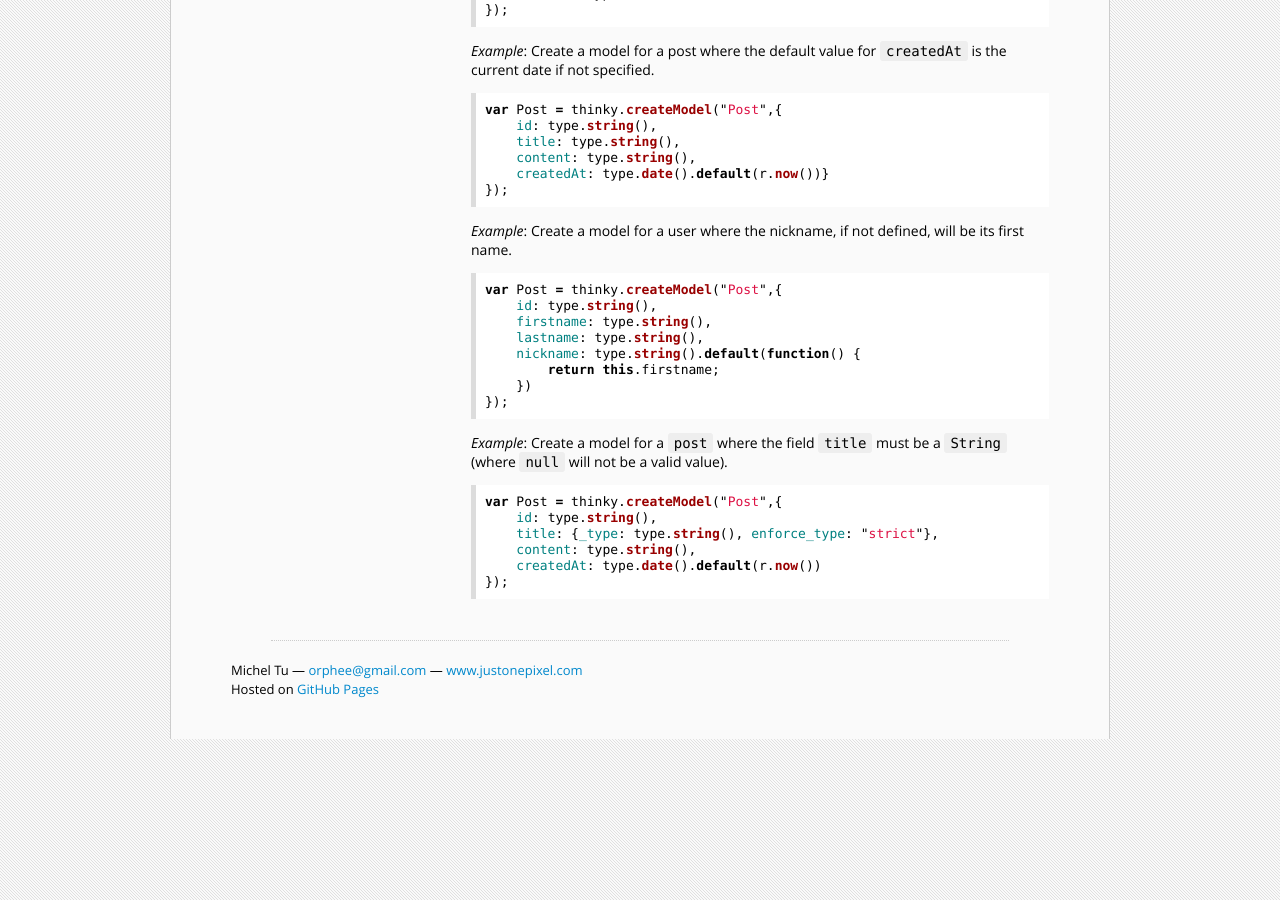
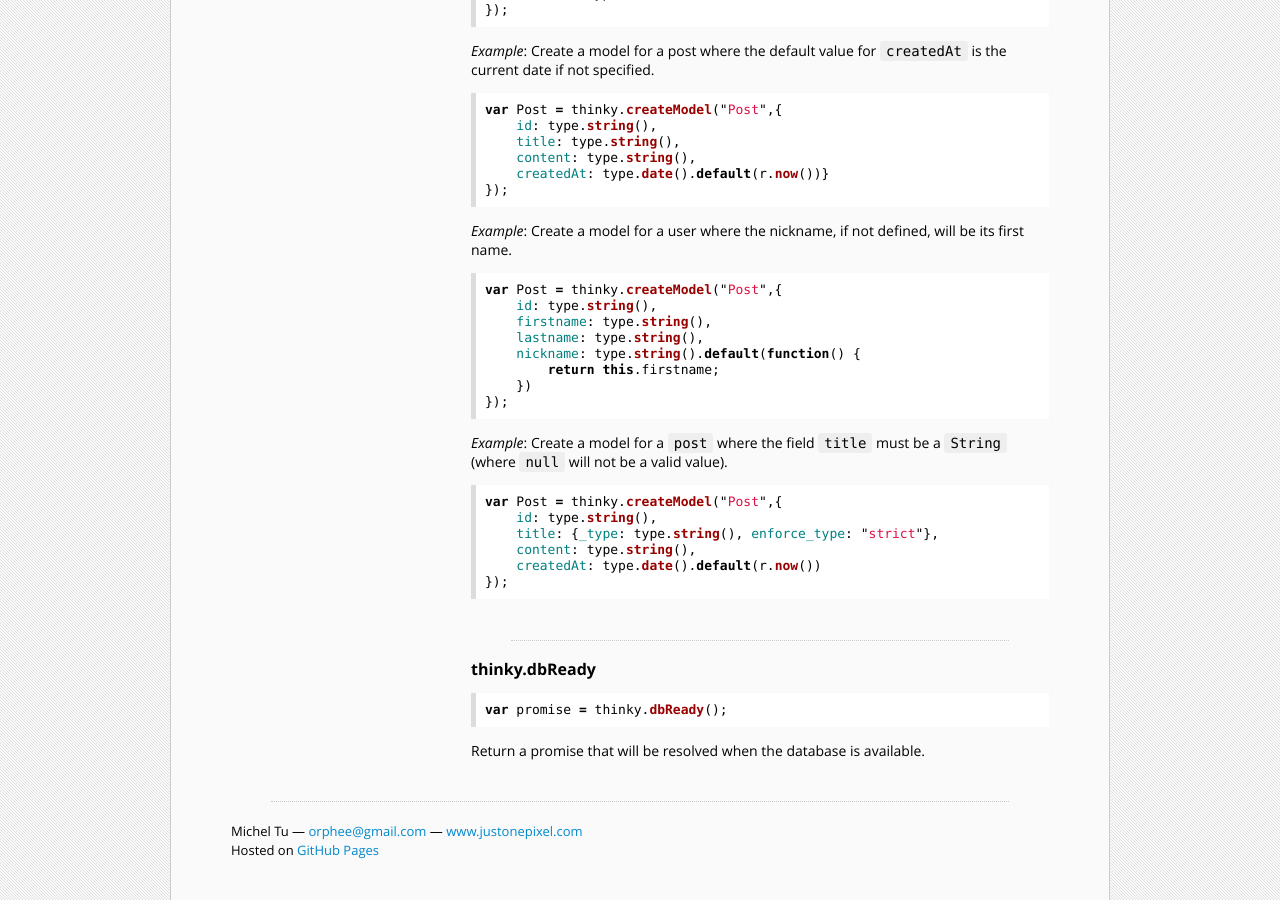
Before and after one commit to neumino/thinky, a Jekyll site: the page built from documentation/api/thinky.md, in a window 1280 px wide and 900 px high, scrolled down 3773 px. Built offline with Jekyll 4.4.1, drawn with Linux system fonts in a browser that asks for light colours.

Commit message:
Add dbReady to the doc

````diff
--- a/_layouts/documentation.html
+++ b/_layouts/documentation.html
@@ -23,6 +23,7 @@ layout: default
             <li>- <a href="/documentation/api/thinky/#errors">Errors</a></li>
             <li>- <a href="/documentation/api/thinky/#query">Query</a></li>
             <li>- <a href="/documentation/api/thinky/#createmodel">createModel</a></li>
+            <li>- <a href="/documentation/api/thinky/#dbReady">dbReady</a></li>
         </ul>
         <ul class="section">
             <li class="title"><a href="/documentation/api/model/">Model</a></li>
--- a/documentation/api/thinky.md
+++ b/documentation/api/thinky.md
@@ -271,3 +271,18 @@ var Post = thinky.createModel("Post",{
     createdAt: type.date().default(r.now())
 });
 ```
+
+
+
+--------------
+
+
+<div id="dbReady"></div>
+
+### [thinky.dbReady](#dbready)
+
+```js
+var promise = thinky.dbReady();
+```
+
+Return a promise that will be resolved when the database is available.
````
